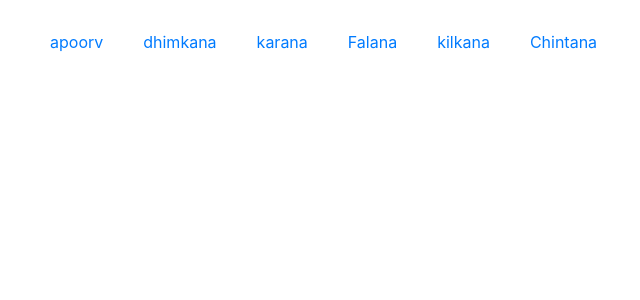
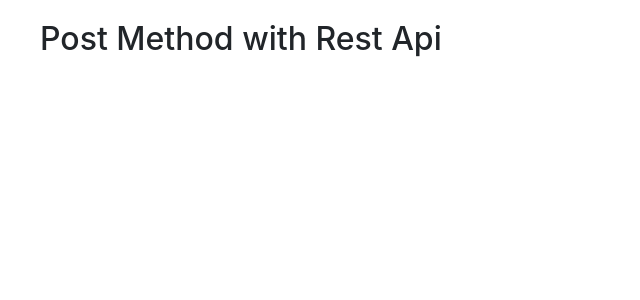
Before and after one commit to Apoorv2402/ReactJS, a React (Create React App) app: page / in a window 1280 px wide. Shown: the top 300 px of the page, without its empty margins (0-640 px from the left). Built offline with nearby package versions, Linux system fonts and the light colour scheme.

Commit message:
Initial setup

```diff
--- a/src/App.js
+++ b/src/App.js
@@ -1,25 +1,13 @@
 import React, { useState } from 'react';
 import './App.css';
-import { Route,Link } from 'react-router-dom';
-import Users from './Components/Users';
+
 
 function App() {
-  let user = [
-    {id:1, name: 'apoorv', email:'apoorv@gmail.com'},
-    {id:2, name: 'dhimkana', email:'karamana@gmail.com'},
-    {id:3, name: 'karana', email:'karana@gmail.com'},
-    {id:4, name: 'Falana', email:'falana@gmail.com'},
-    {id:6, name: 'kilkana', email:'kilkana@gmail.com'},
-    {id:5, name: 'Chintana', email:'Chinta@gmail.com'},
-]
+
   return (
-    <div className="App">
-      {user.map((item)=>
-      <div key={item.id}>
-        <Link to={`/user/${item.name}/${item.id}`}>{item.name }</Link>
-      </div>  )}
-      <Route path="/user/:name/:id"><Users /></Route>
-    </div>
+<div className="App">
+  <h2>Post Method with Rest Api</h2>
+</div>
   )
 }
 
--- a/src/Components/Users.js
+++ /dev/null
@@ -1,15 +0,0 @@
-import React from 'react';
-import {withRouter} from 'react-router-dom';
-
-
-function Users(props){
-    console.log(props)
-    return(
-      <div>
-        <h3>user component</h3>
-        <h4>This is {props.match.params.name} with UID: {props.match.params.id}</h4>
-      </div>
-    )
-  }
-//   Using User as high order function
-  export default withRouter(Users);
--- a/src/index.js
+++ b/src/index.js
@@ -3,20 +3,11 @@ import ReactDOM from 'react-dom';
 import './index.css';
 import 'bootstrap/dist/css/bootstrap.min.css';
 import App from './App';
-import reportWebVitals from './reportWebVitals';
-import { BrowserRouter as Router } from 'react-router-dom';
+
 
 ReactDOM.render(
   <StrictMode>
-    <Router>
     <App />
-    </Router>
-    </StrictMode>
-  ,
+  </StrictMode> ,
   document.getElementById('root')
 );
-
-// If you want to start measuring performance in your app, pass a function
-// to log results (for example: reportWebVitals(console.log))
-// or send to an analytics endpoint. Learn more: https://bit.ly/CRA-vitals
-reportWebVitals();
```
